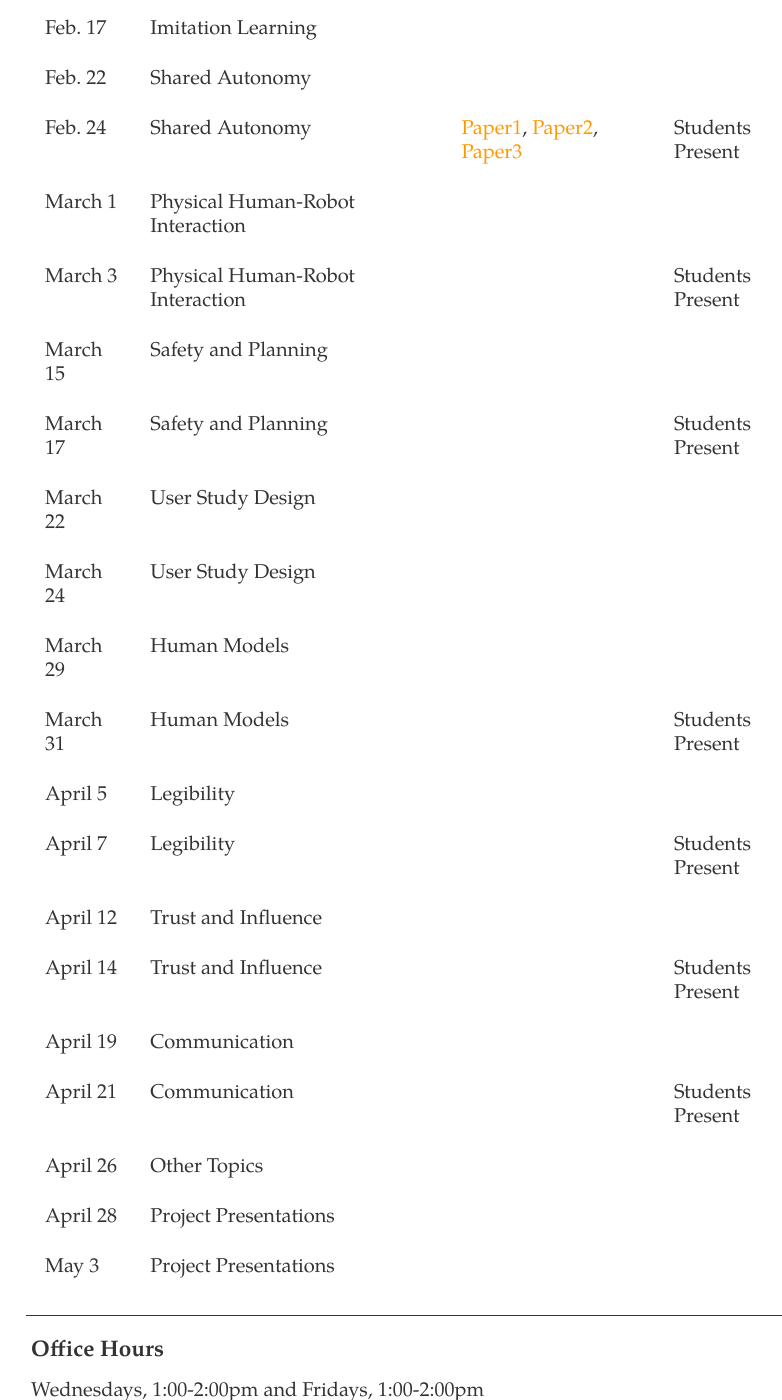
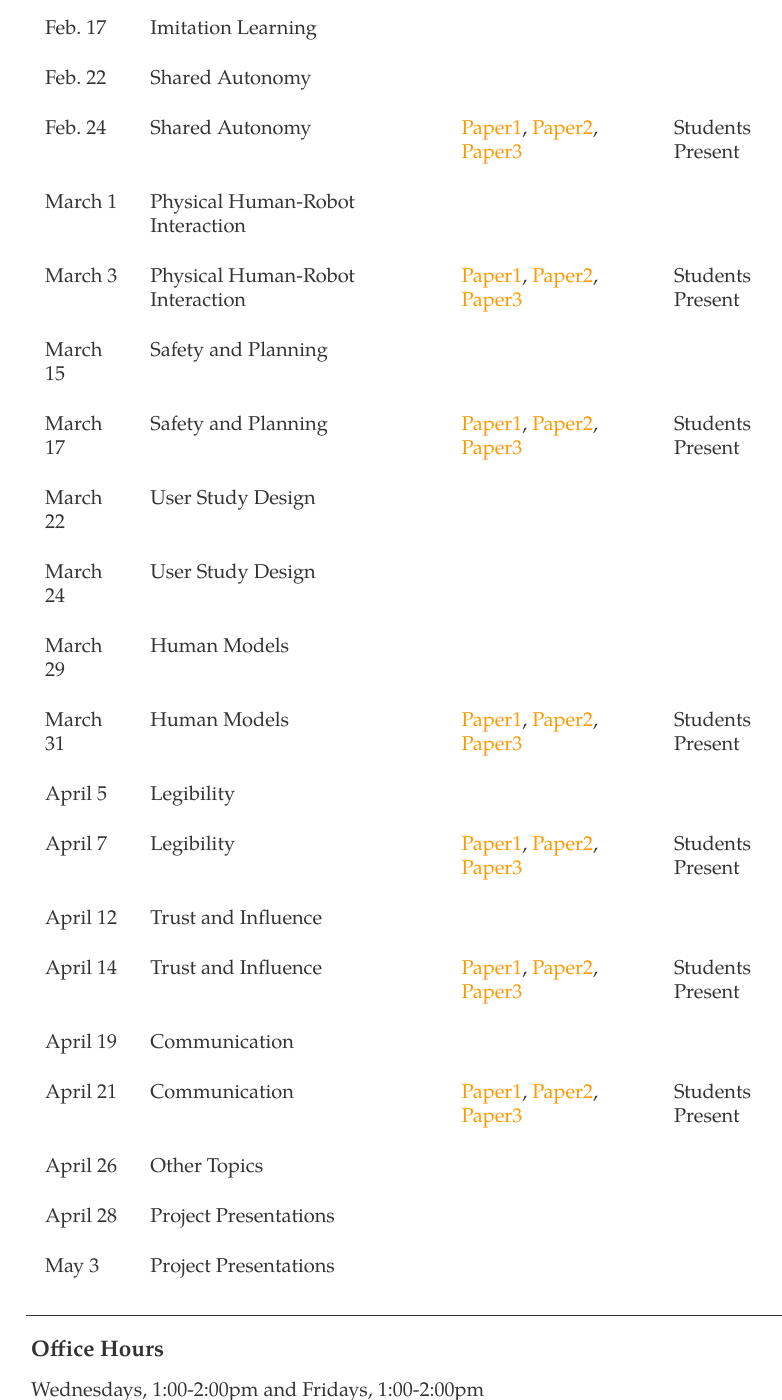
Before and after one commit to dylan-losey/dylan-losey.github.io, a Jekyll site: the page built from me5824-spring22.html, in a window 1280 px wide and 1400 px high, scrolled down 2631 px. Shown: the whole window, without its empty margins (209-991 px from the left). Built offline with Jekyll 4.4.1, drawn with Linux system fonts in a browser that asks for light colours; nearby versions of some CDN libraries.

Commit message:
adding spring course

```diff
--- a/me5824-spring22.html
+++ b/me5824-spring22.html
@@ -205,9 +205,9 @@ tags: me5824-spring2022
     <tr>
       <td>Feb. 24</td>
       <td>Shared Autonomy</td>
-      <td><a class="link" href="{{ site.baseurl }} /pdfs/me5824/losey_auro2021.pdf">Paper1</a>,
-      <a class="link" href="{{ site.baseurl }} /pdfs/me5824/losey_auro2021.pdf">Paper2</a>,
-      <a class="link" href="{{ site.baseurl }} /pdfs/me5824/losey_auro2021.pdf">Paper3</a></td>
+      <td><a class="link" href="{{ site.baseurl }} /pdfs/me5824/dragan_policy2013.pdf">Paper1</a>,
+      <a class="link" href="{{ site.baseurl }} /pdfs/me5824/javdani_shared2018.pdf">Paper2</a>,
+      <a class="link" href="{{ site.baseurl }} /pdfs/me5824/losey_learning2021.pdf">Paper3</a></td>
       <td>Students Present</td>
     </tr>
     <tr>
@@ -219,7 +219,9 @@ tags: me5824-spring2022
     <tr>
       <td>March 3</td>
       <td>Physical Human-Robot Interaction</td>
-      <td></td>
+      <td><a class="link" href="{{ site.baseurl }} /pdfs/me5824/haddadin_collision2008.pdf">Paper1</a>,
+      <a class="link" href="{{ site.baseurl }} /pdfs/me5824/mortl_role2012.pdf">Paper2</a>,
+      <a class="link" href="{{ site.baseurl }} /pdfs/me5824/losey_auro2021.pdf">Paper3</a></td>
       <td>Students Present</td>
     </tr>
     <tr>
@@ -231,7 +233,9 @@ tags: me5824-spring2022
     <tr>
       <td>March 17</td>
       <td>Safety and Planning</td>
-      <td></td>
+      <td><a class="link" href="{{ site.baseurl }} /pdfs/me5824/losey_auro2021.pdf">Paper1</a>,
+      <a class="link" href="{{ site.baseurl }} /pdfs/me5824/losey_auro2021.pdf">Paper2</a>,
+      <a class="link" href="{{ site.baseurl }} /pdfs/me5824/losey_auro2021.pdf">Paper3</a></td>
       <td>Students Present</td>
     </tr>
     <tr>
@@ -255,7 +259,9 @@ tags: me5824-spring2022
     <tr>
       <td>March 31</td>
       <td>Human Models</td>
-      <td></td>
+      <td><a class="link" href="{{ site.baseurl }} /pdfs/me5824/losey_auro2021.pdf">Paper1</a>,
+      <a class="link" href="{{ site.baseurl }} /pdfs/me5824/losey_auro2021.pdf">Paper2</a>,
+      <a class="link" href="{{ site.baseurl }} /pdfs/me5824/losey_auro2021.pdf">Paper3</a></td>
       <td>Students Present</td>
     </tr>
     <tr>
@@ -267,7 +273,9 @@ tags: me5824-spring2022
     <tr>
       <td>April 7</td>
       <td>Legibility</td>
-      <td></td>
+      <td><a class="link" href="{{ site.baseurl }} /pdfs/me5824/losey_auro2021.pdf">Paper1</a>,
+      <a class="link" href="{{ site.baseurl }} /pdfs/me5824/losey_auro2021.pdf">Paper2</a>,
+      <a class="link" href="{{ site.baseurl }} /pdfs/me5824/losey_auro2021.pdf">Paper3</a></td>
       <td>Students Present</td>
     </tr>
     <tr>
@@ -279,7 +287,9 @@ tags: me5824-spring2022
     <tr>
       <td>April 14</td>
       <td>Trust and Influence</td>
-      <td></td>
+      <td><a class="link" href="{{ site.baseurl }} /pdfs/me5824/losey_auro2021.pdf">Paper1</a>,
+      <a class="link" href="{{ site.baseurl }} /pdfs/me5824/losey_auro2021.pdf">Paper2</a>,
+      <a class="link" href="{{ site.baseurl }} /pdfs/me5824/losey_auro2021.pdf">Paper3</a></td>
       <td>Students Present</td>
     </tr>
     <tr>
@@ -291,7 +301,9 @@ tags: me5824-spring2022
     <tr>
       <td>April 21</td>
       <td>Communication</td>
-      <td></td>
+      <td><a class="link" href="{{ site.baseurl }} /pdfs/me5824/losey_auro2021.pdf">Paper1</a>,
+      <a class="link" href="{{ site.baseurl }} /pdfs/me5824/losey_auro2021.pdf">Paper2</a>,
+      <a class="link" href="{{ site.baseurl }} /pdfs/me5824/losey_auro2021.pdf">Paper3</a></td>
       <td>Students Present</td>
     </tr>
     <tr>
```
